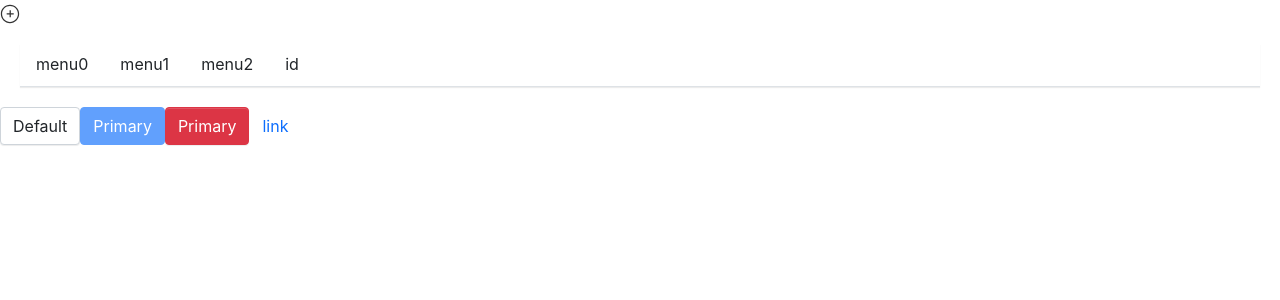
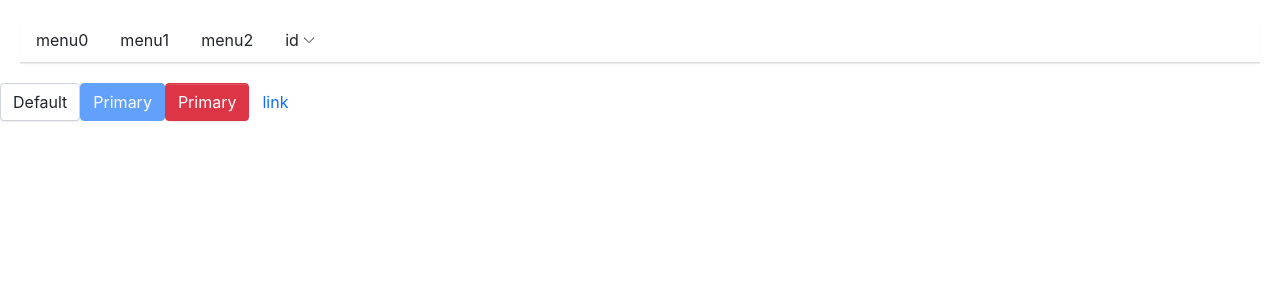
Before and after one commit to RelentlessFlow/yzq-react-component, a React (Vite) app: page / in a window 1280 px wide. Shown: the top 300 px of the page. Built offline with nearby package versions, Linux system fonts and the light colour scheme.

Commit message:
feat: 添加菜单图标

```diff
--- a/src/App.tsx
+++ b/src/App.tsx
@@ -7,10 +7,6 @@ const App: React.FC = () => {
 	return (
 		<>
 			<div className={'App'}>
-				<Icon
-					name={"add"}
-					type={'primary'}
-				/>
 				<Menu defaultIndex={0} onSelect={(index) => console.log(index)} style={{margin: 20}} mode={'horizontal'}>
 					<Menu.Item id={'0'}>
 						menu0
--- a/src/components/Menu/_style.scss
+++ b/src/components/Menu/_style.scss
@@ -21,6 +21,9 @@
     }
     &.is-active, &:hover {
       color: $menu-item-active-color;
+      .yzq-submenu-title-arrow {
+        fill: $menu-item-active-color;
+      }
     }
   }
 
@@ -29,6 +32,11 @@
     .yzq-submenu-title {
       display: flex;
       align-items: center;
+      &-arrow {
+        height: 12px;
+        width: 12px;
+        margin-left: 4px;
+      }
     }
   }
 
@@ -65,7 +73,7 @@
     position: absolute;
     background: $white;
     z-index: 100;
-    top: calc(100% - 2px);
+    top: calc(100% + 4px);
     left: 0;
     border: $menu-border-width solid $menu-border-color;
     box-shadow: $submenu-box-shadow;
--- a/src/components/Menu/menu.sub.tsx
+++ b/src/components/Menu/menu.sub.tsx
@@ -1,6 +1,7 @@
 import {MenuContext, MenuId} from "./menu.tsx";
 import React, {useContext, useRef, useState} from "react";
 import classNames from "classnames";
+import Icon from "@/components/Icon";
 
 interface SubMenuProps {
 	id: MenuId;
@@ -49,6 +50,10 @@ const MenuSub: React.FC<SubMenuProps> = (
 	return <li key={id} className={classes} { ...hoverEvents }>
 		<div className={'yzq-submenu-title'} { ...clickEvents }>
 			{ title }
+			<Icon
+				name={"under"}
+				className={'yzq-submenu-title-arrow'}
+			/>
 		</div>
 		<ul className={submenuClasses}>
 			{ children }
```
